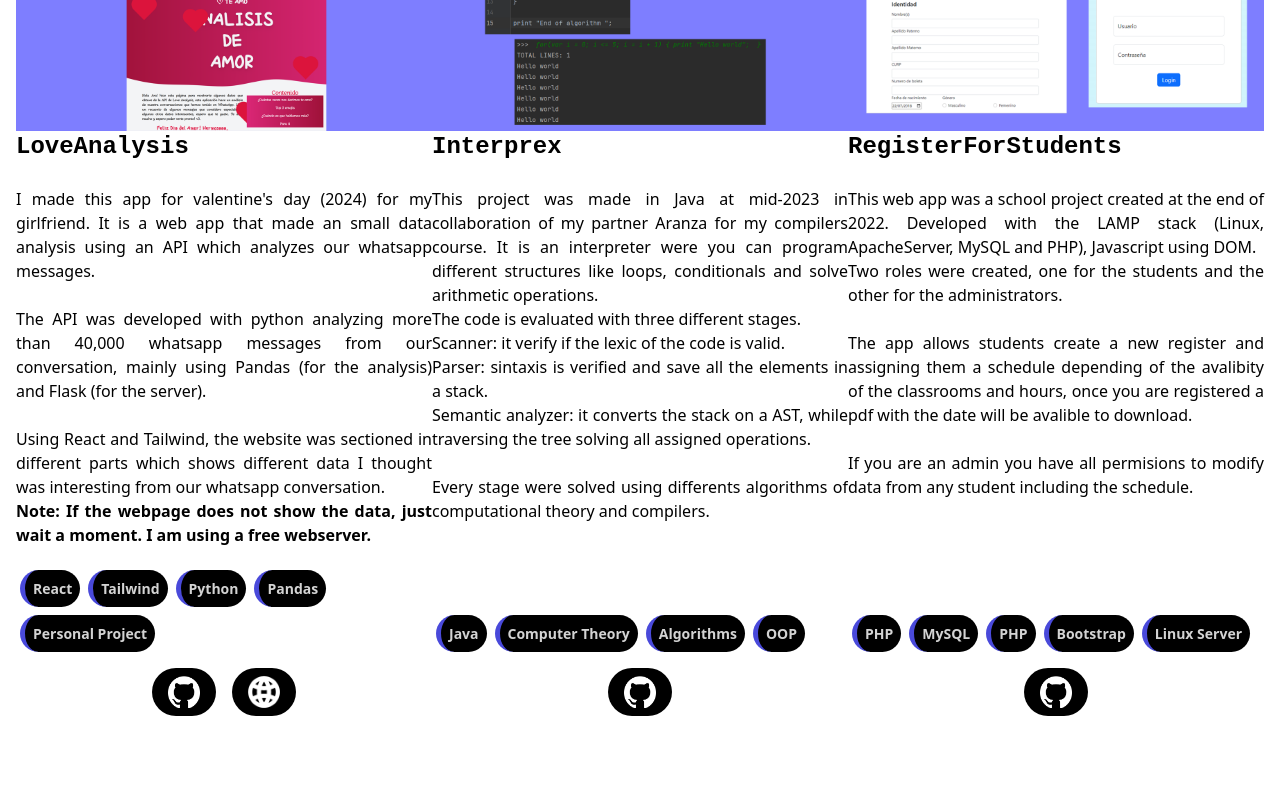
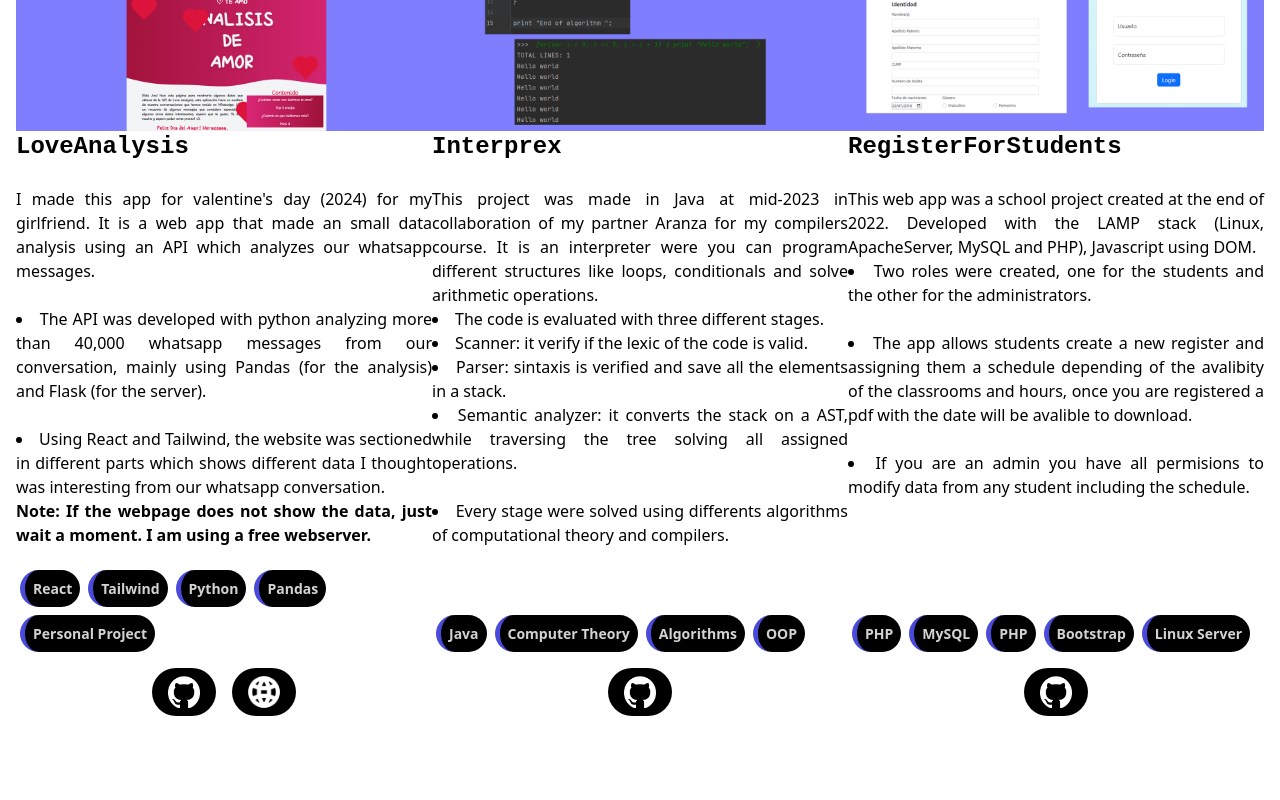
Before and after one commit to alexismrosales/alexismrosales.github.io, a React (Create React App) app: page / in a window 1280 px wide. Shown: the part 1260-2060 px from the top of the page. Built offline with nearby package versions, Linux system fonts and the light colour scheme.

Commit message:
some changes

```diff
--- a/package.json
+++ b/package.json
@@ -19,6 +19,7 @@
     "react": "^18.2.0",
     "react-dom": "^18.2.0",
     "react-i18next": "^14.1.0",
+    "react-jsx-parser": "^1.29.0",
     "react-scripts": "5.0.1",
     "typescript": "^4.9.5",
     "web-vitals": "^2.1.4"
--- a/src/components/cards/index.tsx
+++ b/src/components/cards/index.tsx
@@ -17,7 +17,7 @@ const CardDataContext = React.createContext<CardData | null>(null);
 
 const CustomCard : FunctionComponent<CardData> = props => {
     let title : JSX.Element = <span/>;
-    let text = <span/>;
+    let text : JSX.Element = <></>;
     let linkgh : string | undefined = "";
     let linkweb : string | undefined = "";
     let tags : string[] = [];
@@ -45,9 +45,11 @@ const CustomCard : FunctionComponent<CardData> = props => {
                         <img className={style.cardImg} src={path} alt={props.name} onClick={handleOpen}/>
                     </CardHeader>
                     <CardBody className={style.CardBody} placeholder={`Text of ${props.name}`} >
-                        <h1 className={style.CardTitle}>{props.name}</h1>
+                        <h1 className={style.CardTitle}>{title}</h1>
                         <br/>
-                        {text}
+                        <div >
+                            {text}
+                        </div>
                     </CardBody>
                     <CardFooter className="absolute inset-x-0 bottom-0"  placeholder={`Text of ${props.name}`}>
                         <div>
--- a/src/data/Projects.tsx
+++ b/src/data/Projects.tsx
@@ -14,10 +14,10 @@ const Projects : ProjectsI = {
         Title : (
             <h1>LoveAnalysis</h1>
         ),
-        en : (
+        en :
             <span>
                 <p>I made this app for valentine's day (2024) for my girlfriend. It is a web app that made an small data analysis using an API which analyzes our whatsapp messages.</p>
-                <ul>
+                <ul className="list-disc list-inside">
                     <br/>
                     <li>The API was developed with python analyzing more than 40,000 whatsapp messages from our conversation, mainly using Pandas (for the analysis) and Flask (for the server).</li>
                     <br/>
@@ -25,18 +25,18 @@ const Projects : ProjectsI = {
                 </ul>
                 <b>Note: If the webpage does not show the data, just wait a moment. I am using a free webserver.</b>
             </span>
-        ),
-        es : (
+        ,
+        es :
             <span>
                <p>Hice esta aplicación para el día de San Valentín (2024) para mi novia. Es una aplicación web que realiza un pequeño análisis de datos utilizando una API que analiza nuestros mensajes de WhatsApp.</p>
-               <ul>
+               <ul className="list-disc list-inside">
                      <br/>
                      <li>La API fue desarrollada con python analizando más de 40,000 mensajes de whatsapp de nuestra conversación, principalmente usando Pandas (para el análisis) y Flask (para el servidor).</li>
                      <br/>
                      <li>Usando React y Tailwind, el sitio web se dividió en diferentes partes que muestran diferentes datos que me parecieron interesantes de nuestra conversación de WhatsApp.</li>
                </ul>
             </span>
-        ),
+        ,
         LinkToProject : "https://github.com/alexismrosales/love_analysis_web_app/",
         LinkToWeb : "https://alexismrosales.github.io/love_analysis_web_app/",
         Tags : {
@@ -48,12 +48,12 @@ const Projects : ProjectsI = {
         Title : (
             <h1>Interprex</h1>
         ),
-        en : (
+        en :
             <span>
                 <p>This project was made in Java at mid-2023 in collaboration of my partner Aranza for my compilers course. It is an interpreter were you can program different structures like loops, conditionals and solve arithmetic operations.</p>
-                <ul>
+                <ul className="list-disc list-inside">
                     <li>The code is evaluated with three different stages.
-                        <ul>
+                        <ul className="list-disc list-inside">
                             <li>Scanner: it verify if the lexic of the code is valid.</li>
                             <li>Parser: sintaxis is verified and save all the elements in a stack.</li>
                             <li>Semantic analyzer: it converts the stack on a AST, while traversing the tree solving all assigned operations.</li>
@@ -63,13 +63,13 @@ const Projects : ProjectsI = {
                     <li>Every stage were solved using differents algorithms of computational theory and compilers.</li>
                 </ul>
             </span>
-        ),
-        es : (
+        ,
+        es :
             <span>
                 <p>Este proyecto fue realizado en Java a mediados de 2023 en colaboración de mi compañera Aranza para mi curso de compiladores. Es un intérprete donde puedes programar diferentes estructuras como bucles, condicionales y resolver operaciones aritméticas.</p>
-                <ul>
+                <ul className="list-disc list-inside">
                     <li>El código se evalúa con tres etapas diferentes.
-                        <ul>
+                        <ul className="list-decimal list-inside">
                             <li>Escáner: verifica si el léxico del código es válido.</li>
                             <li>Analizador sintáctico: se verifica la sintaxis y se guardan todos los elementos en una pila.</li>
                             <li>Análisis semántico: convierte la pila en un AST, mientras recorre el árbol resolviendo todas las operaciones asignadas.</li>
@@ -79,7 +79,7 @@ const Projects : ProjectsI = {
                     <li>Cada etapa se resolvió utilizando diferentes algoritmos de teoría computacional y compiladores.</li>
                 </ul>
             </span>
-        ),
+        ,
         LinkToProject : "https://github.com/alexismrosales/interpretex",
         LinkToWeb : "",
         Tags : {
@@ -94,7 +94,7 @@ const Projects : ProjectsI = {
         en : (
             <span>
                 <p>This web app was a school project created at the end of 2022. Developed with the LAMP stack (Linux, ApacheServer, MySQL and PHP), Javascript using DOM.</p>
-                <ul>
+                <ul className="list-disc list-inside">
                     <li>Two roles were created, one for the students and the other for the administrators.</li>
                     <br/>
                     <li>The app allows students create  a new register and assigning them a schedule depending of the avalibity of the classrooms and hours, once you are registered a pdf with the date will be avalible to download.</li>
@@ -106,7 +106,7 @@ const Projects : ProjectsI = {
         es : (
             <span>
                 <p>Esta aplicación web fue un proyecto escolar creado a finales de 2022. Desarrollado con el stack LAMP (Linux, ApacheServer, MySQL y PHP), Javascript utilizando DOM.</p>
-                <ul>
+                <ul className="list-disc list-inside">
                     <li>Se crearon dos roles, uno para los estudiantes y otro para los administradores.</li>
                     <br/>
                     <li>La aplicación permite a los estudiantes crear un nuevo registro y asignarles un horario dependiendo de la disponibilidad de las aulas y las horas, una vez que esté registrado, un pdf con la fecha estará disponible para descargar.</li>
```
Also changed, not shown: 1 other file (tests, documents, lock files or other folders).
